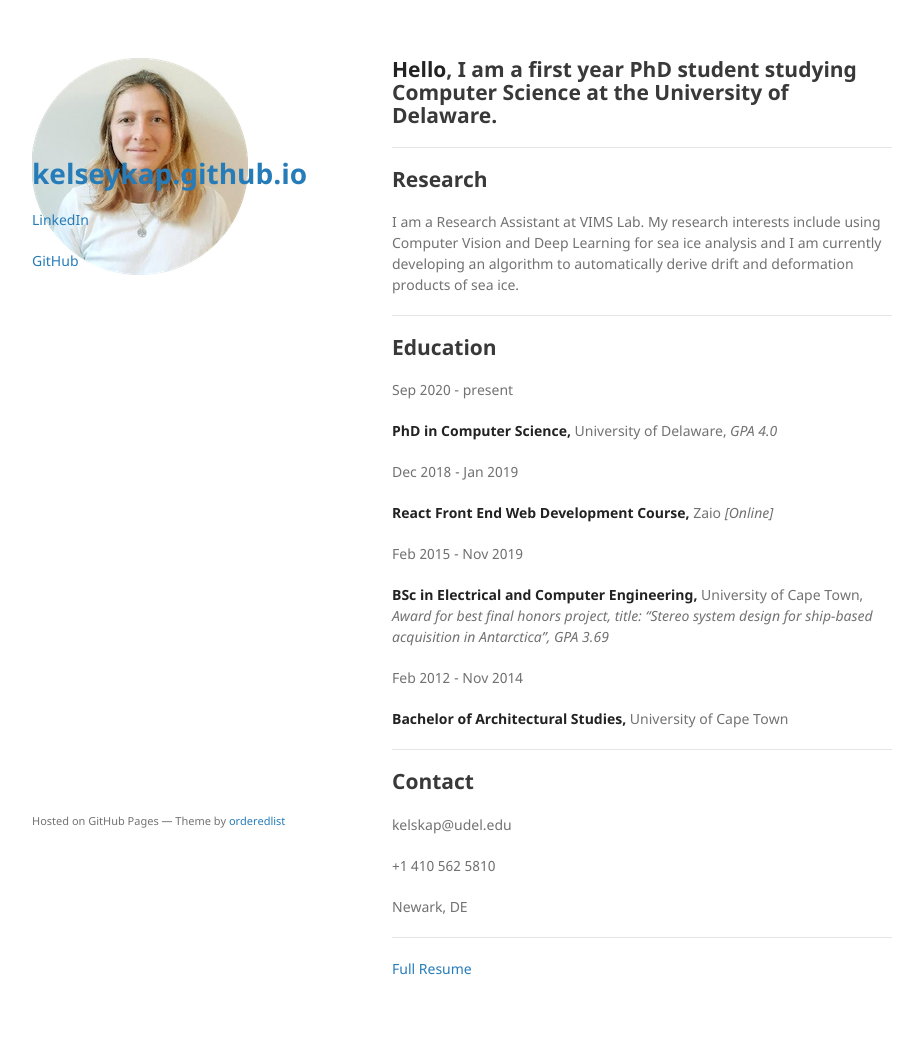
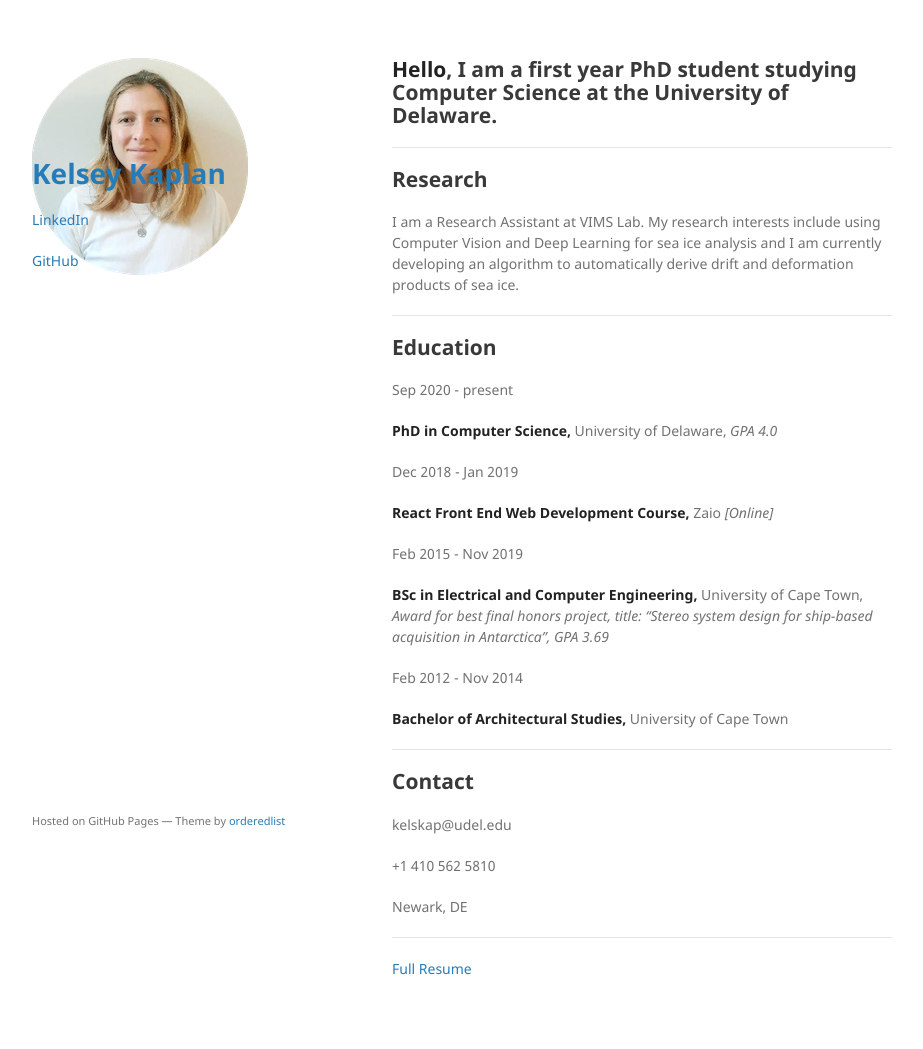
Before and after one commit to kelseykap/kelseykap.github.io, a Jekyll site: the page built from index.md, in a window 1280 px wide. Shown: the whole page, without its empty margins (178-1101 px from the left). Built offline with Jekyll 4.4.1, drawn with Linux system fonts in a browser that asks for light colours; our own code applies the rules of GitHub Pages for plain Markdown files; some of the changed lines change nothing that is shown.

Commit message:
Update _config.yml

```diff
--- a/_config.yml
+++ b/_config.yml
@@ -1,4 +1,4 @@
 theme: jekyll-theme-minimal
 
-description: Kelsey Kaplan
+title: Kelsey Kaplan
 logo: /assets/img/profile.png
```
